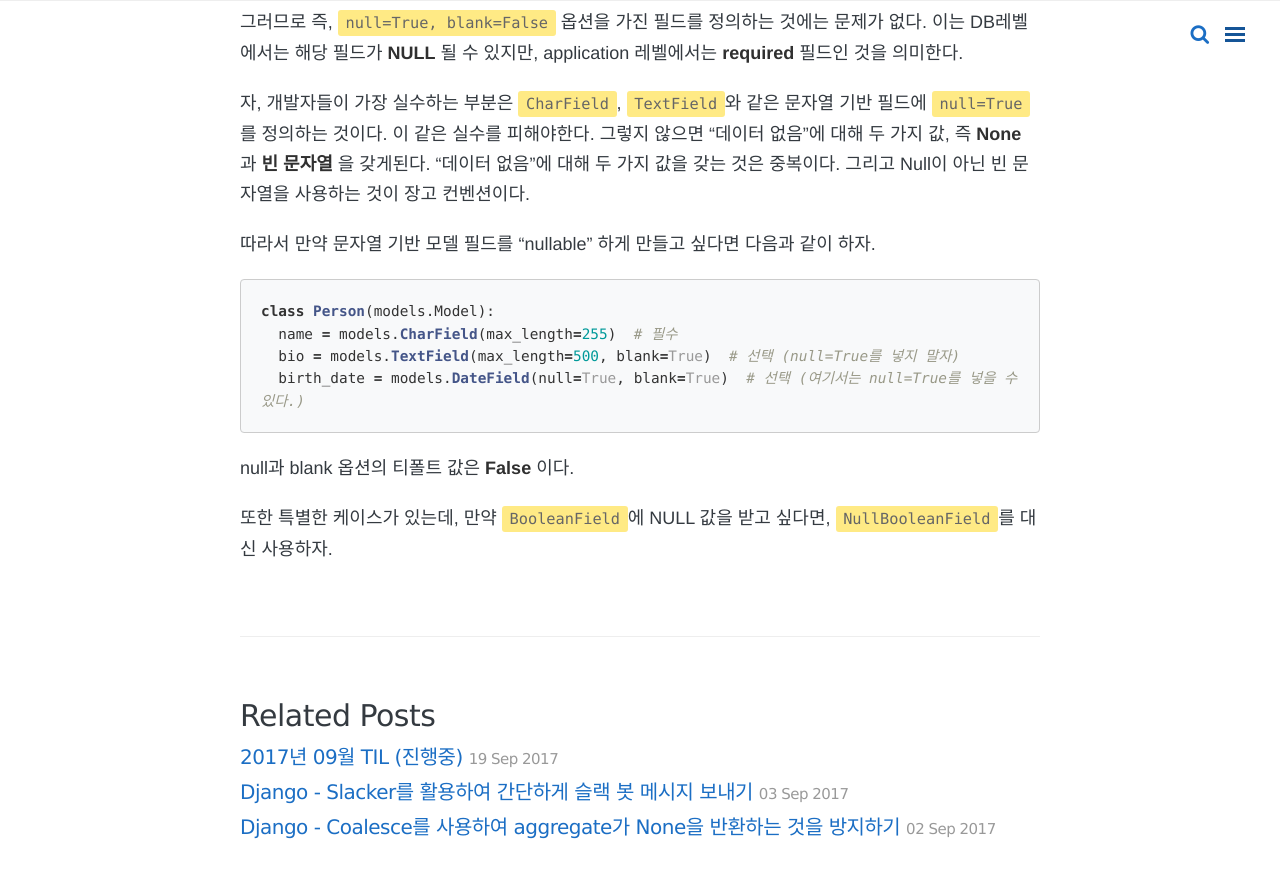
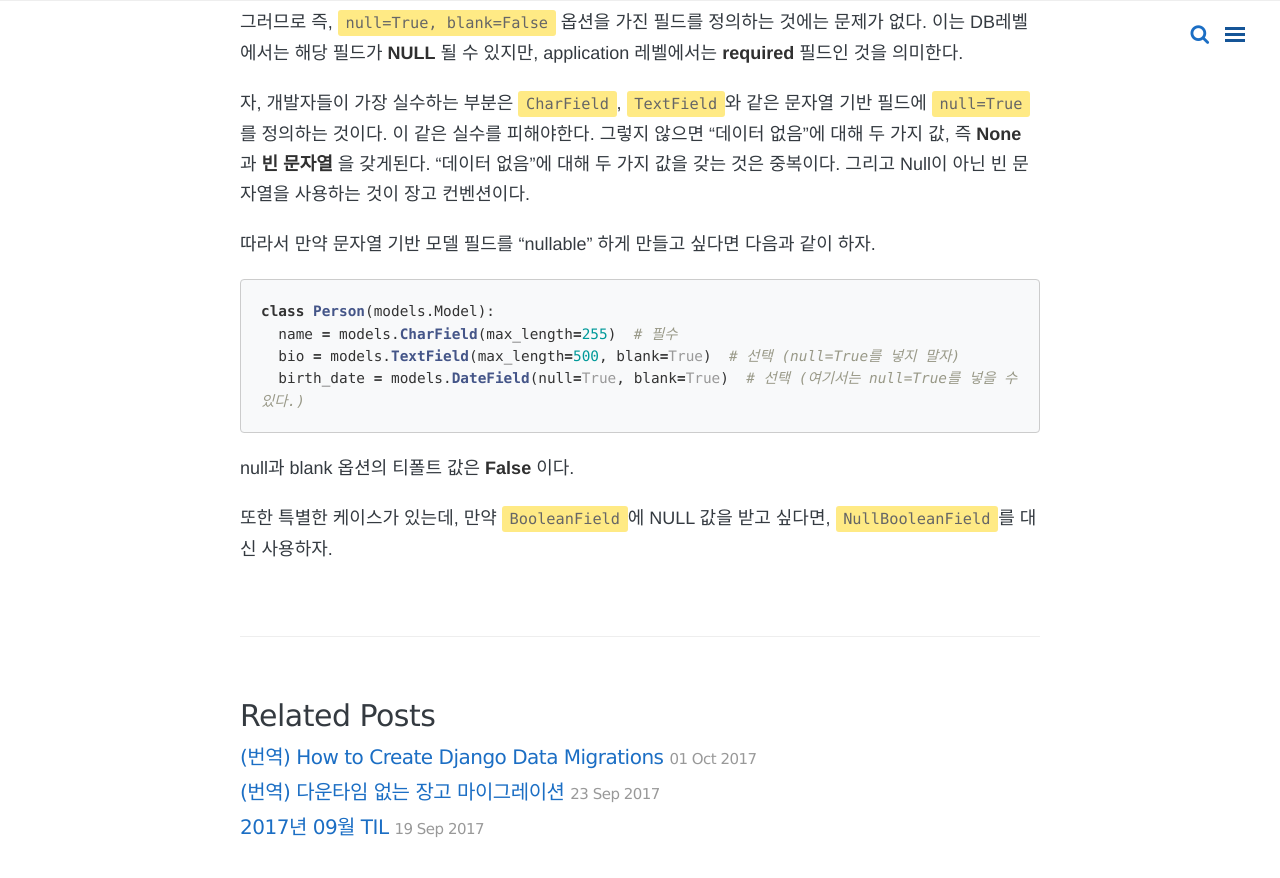
Before and after one commit to wayhome25/wayhome25.github.io, a Jekyll site: the page built from _posts/Django/2017-09-23-django-blank-null.md, in a window 1280 px wide and 900 px high, scrolled down 1063 px. Shown: the top 878 px of the window. Built offline with Jekyll 4.4.1, drawn with Linux system fonts in a browser that asks for light colours; nearby versions of some CDN libraries; comment, search, counter and statistics services are not loaded; some of the changed lines change nothing that is shown; some of the changed text lies outside the part shown.

Commit message:
add blog post

````diff
--- a/_posts/Django/2017-09-23-django-blank-null.md
+++ b/_posts/Django/2017-09-23-django-blank-null.md
@@ -2,7 +2,7 @@
 layout: post
 title: (번역) Django Tips &#35;8 Blank or Null?
 category: Django
-tags: [django, slack, bot, 슬랙]
+tags: [django, model, blank, null, field, migration]
 comments: true
 ---
 <br>
--- /dev/null
+++ b/_posts/Django/2017-09-23-django-migrations-without-downtime.md
@@ -0,0 +1,66 @@
+---
+layout: post
+title: (번역) 다운타임 없는 장고 마이그레이션
+category: Django
+tags: [django, model, field, migration]
+comments: true
+---
+
+[Django Migrations without Downtime](https://gist.github.com/majackson/493c3d6d4476914ca9da63f84247407b) 번역글입니다.
+
+아래의 지침은 장고 마이그레이션을 수행할 때 실제 운영중인 웹 서비스가 다운되지 않도록 하기 위한 절차이다.
+이는 명시적으로 수동으로 수행되며, 자동 배포 프로세스의 일부가 아님을 밝혀둔다.
+
+## 필드 혹은 테이블 추가
+
+### null을 허용하는 필드 혹은 새로운 테이블 추가
+1. 새로운 모델 혹은 컬럼을 추가한다.
+2. 로컬에서 모델 마이그레이션을 수행한다.
+3. 2개의 분리된 풀리퀘스트를 만든다. 하나는 모델 변경사항을 포함하고, 다른 하나는 새롭게 수행된 마이그레이션을 포함한다. 모델 변경 마이그레이션은 오직 모델 변경 코드만 포함해야하며, 변경한 모델을 활용한 다른 추가적인 코드를 포함해서는 안된다.
+4. 마이그레이션 풀리퀘스트를 머지하고 배포한다.
+5. 프로덕션 DB에서 새로운 마이그레이션을 수행한다. 프로덕션 모델 코드가 거기에 있지 않을 것으로 기대하지 않는다면, 추가되는 필드는 프로덕션 DB에서 문제를 일으키지 않을 것이다.
+6. 모델변경 풀리퀘스트를 머지한다.
+7. 모델변경사항을 포함한 코드를 배포한다. 이전에 작성한 컬럼/테이블에서 심리스하게 읽기 작업을 수행한다.
+
+### NOT NULL 필드 추가
+null을 허용하지 않는 필드를 추가하기 위해서 위의 절차를 먼저 수행해야한다. 그리고 아래의 추가적인 작업을 수행한다.
+
+1. null=False로 모델을 수정한다. 또한 당신이 NOT NULL로 변경하는 필드에 절대로 Node을 추가하거나 업데이트하지 않도록 한다.
+2. 변경사항에 대해서 마이그레이션을 수행한다.
+3. 2개의 분리된 풀리퀘스트를 만든다. 하나는 모델 변경을 위해서, 다른 하나는 마이그레이션을 위한 것이다.
+4. 모델 변경 풀리퀘스트를 머지하고 배포한다.
+5. 마이그레이션 풀리퀘스트를 머지한다.
+6. 프로덕션 DB에서 마이그레이션을 수행한다.
+
+`아주 큰 사이즈의 테이블에 NOT NULL 컬럼을 추가할 때`
+
+장고 마이그레이션은 NOT NULL 필드를 추가할 때 디폴트 값을 추가하도록 강요할 것이다. 해당 값은 마이그레이션을 수행시 빈 컬럼을 채우기 위해서 사용된다. 이와 같은 업데이트 절차는 마이그레이션이 끝날 때까지 postgres 테이블이 쓰기 작업을 수행하지 못하도록 잠근다. 비교적 작은 사이즈의 테이블 (10만개 row 이하)은 괜찮다. 하지만 아주 큰 테이블은 문제가 될 수 있다. 왜냐하면 테이블락은 마이그레이션이 완료되는 동안 요청을 실행하는 것을 막을 수 있기 때문이다. 이러한 이유로 특히 큰 테이블에는 새로운 필드를 null을 허용하도록 하는 것을 검토해 볼 수 있다. 이는 어플리케이션 코드에서는 비용이 들지만, 요청에 응답하지 못하게 되는 것보다는 더 나을 것이다.
+
+---
+
+## 필드 혹은 테이블 삭제
+
+### null을 허용하는 필드 혹은 테이블 삭제
+본질적으로 추가 작업과 동일하지만 순서가 약간 다르다.
+
+1. 어플리케이션 코드에서 삭제할 모델 혹은 컬럼을 사용하는 부분을 삭제한다.
+2. 삭제할 모델/컬럼이 남아 있지만, 코드에서 해당 부분을 사용하는 곳이 없는 버전을 먼저 배포한다.
+3. 너의 어플리케이션 코드에서 해당 모델 혹은 컬럼을 삭제한다.
+4. 삭제 마이그레이션을 수행한다.
+5. 모델 수정 풀리퀘스트를 머지한다.
+6. 모델 변경사항이 포함된 코드를 배포한다. 삭제될 부분을 참고함으로써 발생하는 에러가 없는지 확인한다.
+7. 마이그레이션 풀리퀘스트를 머지한다.
+8. 마이그레이션이 포함된 코드를 배포한다.
+9. 프로덕션 DB에서 명시적으로 바이그레이션을 수행한다.
+
+### NOT NULL 필드 삭제
+NOT NULL 필드를 삭제하기 위해서 당신은 먼저 null을 허용하는 필드로 마이그레이션을 해아한다. 그리고 위의 null을 허용하는 필드를 삭제할 때와 같은 절차를 수행한다. NOT NULL 필드를 null을 허용하는 필드로 변경하는 절차는 아래와 같다.
+
+1. 필드 null=True로 변경한다.
+2. 변경사항 적용을 위해서 마이그레이션을 수행한다.
+3. 2개의 분리된 풀리퀘스트를 만든다. 하나는 모델 변경을 위해서, 다른 하나는 마이그레이션을 위한 것이다.
+4. 마이그레이션 풀리퀘스트를 머지하고 배포한다.
+5. 프로덕션 DB에서 마이그레이션을 수행한다.
+6. 모델 변경 코드를 머지하고 배포한다.
+
+위 작업을 수행한 이후에 null을 허용하는 필드를 삭제할 때와 같은 절차를 수행한다.
--- /dev/null
+++ b/_posts/Django/2017-10-01-how-to-create-django-data-migrations.md
@@ -0,0 +1,272 @@
+---
+layout: post
+title: (번역) How to Create Django Data Migrations
+category: Django
+tags: [django, model, blank, null, field, migration, slug]
+comments: true
+---
+<br>
+
+> 장고를 공부하면서 많은 도움을 받고 있는 [simple is better than complex](https://simpleisbetterthancomplex.com/)의 [Django Tips #8 Blank or Null?](https://simpleisbetterthancomplex.com/tips/2016/07/25/django-tip-8-blank-or-null.html) 번역글입니다. 기분좋게 선뜻 번역을 허락해준 [Vitor](https://github.com/vitorfs)에게 감사드립니다.
+
+<br>
+![featured-data-migrations](https://i.imgur.com/wZaNGfm.jpg)
+(Picture: https://www.pexels.com/photo/administration-articles-bank-black-and-white-261949/)
+<br>
+
+데이터 마이그레이션은 스키마와 함께 DB의 데이터를 변경하는 편리한 방법이다. 장고는 의존성과 실행순서를 기록하고 주어진 데이터 마이그레이션이 이미 어플리케이션에 적용되었는지 확인한다.
+
+일반적인 데이터 마이그레이션의 사용 케이스는 not-nullable인 새로운 필드를 추가할 때이다. 혹은 어떤 것의 캐시된 카운트를 저장하는 필드를 생성하거나 할 때 우리는 새로운 필드를 생성하고 초기 카운트 값을 추가할 수 있다.
+
+이 포스트에서는 당신의 필요를 충족시키기 위해서 쉽게 확장하고 수정할 수 있는 간단한 예시를 살펴보려고 한다.
+
+---
+
+# Data Migrations
+
+**blog** 라는 이름의 앱이 프로젝트의 `INSTALLED_APPS`에 설정되어 있다고 가정하자.
+**blog** 는 아래와 같은 모델을 갖고 있다.
+
+**blog/models.py**
+
+```python
+from django.db import models
+
+class Post(models.Model):
+    title = models.CharField(max_length=255)
+    date = models.DateTimeField(auto_now_add=True)
+    content = models.TextField()
+
+    def __str__(self):
+        return self.title
+```
+
+어플리케이션은 이미 Post 모델을 사용하고 있으며, 프로덕션에서는 이미 많은 양의 데이터를 보유하고 있다.
+
+| id  | title  | date  |  content |
+|---|---|---|---|
+|1   |How to Render Django Form Manually   |2017-09-26 11:01:20.547000   |[...]   |
+|2  |How to Use Celery and RabbitMQ with Django   |2017-09-26 11:01:39.251000	   |[...]   |
+|3  |How to Setup Amazon S3 in a Django Project   |2017-09-26 11:01:49.669000   |[...]   |
+|4  |How to Configure Mailgun To Send Emails in a Django Project   |2017-09-26 11:02:00.131000   |[...]   |
+
+
+자, 이제 **slug** 라는 이름의 새로운 필드를 추가하고, blog의 새로운 url을 구성하는데 사용한다고 해보자. **slug** 필드는 **unique** 하고 **not null** 인 필드이다.
+
+일반적으로 새로운 필드를 생성할 때는 `null=True` 혹은 `default` 값을 함께 추가한다. `default` 파라미터로 문제를 해결할 수 없다면, 우선은 `null=True`로 필드를 정의하고, 데이터 마이그레이션을 생성한다. 그리고  `null=False` 필드 옵션을 추가한 새로운 마이그레이션을 생성한다.
+
+우리는 아래와 같이 해볼 수 있다.
+
+**blog/models.py**
+
+```python
+from django.db import models
+
+class Post(models.Model):
+    title = models.CharField(max_length=255)
+    date = models.DateTimeField(auto_now_add=True)
+    content = models.TextField()
+    slug = models.SlugField(null=True)
+
+    def __str__(self):
+        return self.title
+```
+
+마이그레이션을 생성한다.
+
+```shell
+python manage.py makemigrations blog
+
+Migrations for 'blog':
+  blog/migrations/0002_post_slug.py
+    - Add field slug to post
+```
+
+적용한다.
+
+```shell
+python manage.py migrate blog
+
+Operations to perform:
+  Apply all migrations: blog
+Running migrations:
+  Applying blog.0002_post_slug... OK
+```
+
+이 시점에 데이터베이스는 이미 slug 컬럼을 갖게된다.
+
+| id  | title  | date  |  content | slug |
+|---|---|---|---|---|
+|1   |How to Render Django Form Manually   |2017-09-26 11:01:20.547000   |[...]   | (null) |
+|2  |How to Use Celery and RabbitMQ with Django   |2017-09-26 11:01:39.251000	   |[...]   | (null) |
+|3  |How to Setup Amazon S3 in a Django Project   |2017-09-26 11:01:49.669000   |[...]   | (null) |
+|4  |How to Configure Mailgun To Send Emails in a Django Project   |2017-09-26 11:02:00.131000   |[...]   | (null) |
+
+아래 명령어로 empty 마이그레이션을 생성한다.
+
+```shell
+python manage.py makemigrations blog --empty
+
+Migrations for 'blog':
+  blog/migrations/0003_auto_20170926_1105.py
+```
+
+이제 **blog/migrations/0003_auto_20170926_1105.py** 파일을 확인하면 아래와 같은 내용을 포함하고 있다.
+
+**blog/migrations/0003_auto_20170926_1105.py**
+
+```python
+# -*- coding: utf-8 -*-
+# Generated by Django 1.11.5 on 2017-09-26 11:05
+from __future__ import unicode_literals
+
+from django.db import migrations
+
+
+class Migration(migrations.Migration):
+
+    dependencies = [
+        ('blog', '0002_post_slug'),
+    ]
+
+    operations = [
+    ]
+```
+
+이 파일에 `RunPython` 명령어로 실행되는 함수를 생성할 수 있다.
+
+**blog/migrations/0003_auto_20170926_1105.py**
+
+```python
+# -*- coding: utf-8 -*-
+# Generated by Django 1.11.5 on 2017-09-26 11:05
+from __future__ import unicode_literals
+
+from django.db import migrations
+from django.utils.text import slugify
+
+
+def slugify_title(apps, schema_editor):
+    '''
+    We can't import the Post model directly as it may be a newer
+    version than this migration expects. We use the historical version.
+    '''
+    Post = apps.get_model('blog', 'Post')
+    for post in Post.objects.all():
+        post.slug = slugify(post.title)
+        post.save()
+
+
+class Migration(migrations.Migration):
+
+    dependencies = [
+        ('blog', '0002_post_slug'),
+    ]
+
+    operations = [
+        migrations.RunPython(slugify_title),
+    ]
+```
+
+위의 예시에서 우리는 `slugify` 유틸리티 함수를 사용하며 이는 string을 파라미터로 받고 이를 slug로 변환한다. 아래의 예를 살펴보자.
+
+```python
+
+from django.utils.text import slugify
+
+slugify('Hello, World!')
+'hello-world'
+
+slugify('How to Extend the Django User Model')
+'how-to-extend-the-django-user-model'
+```
+
+어쨌든 데이터 마이그레이션을 생성하기 위한 `RunPython` 메소드에 의해서 사용된 이 함수는 **apps, schema_editor** 2가지 파라미터를 받는다. `RunPython`은 해당 파라미터를 제공한다.또한 `apps.get_model('app_name', 'model_name')` 메소드를 사용하여 모델을 import 하는 것을 기억하자.
+
+일반적인 모델 마이그레이션과 동일하게 파일을 저장하고 마이그레이션을 실행한다.
+
+```shell
+python manage.py migrate blog
+Operations to perform:
+  Apply all migrations: blog
+Running migrations:
+  Applying blog.0003_auto_20170926_1105... OK
+```
+
+이제 데이터베이스를 확인하면
+
+| id  | title  | date  |  content | slug |
+|---|---|---|---|---|
+|1   |How to Render Django Form Manually   |2017-09-26 11:01:20.547000   |[...]   |how-to-render-django-form-manually |
+|2  |How to Use Celery and RabbitMQ with Django   |2017-09-26 11:01:39.251000	   |[...]   |how-to-use-celery-and-rabbitmq-with-django |
+|3  |How to Setup Amazon S3 in a Django Project   |2017-09-26 11:01:49.669000   |[...]   | 	how-to-setup-amazon-s3-in-a-django-project |
+|4  |How to Configure Mailgun To Send Emails in a Django Project   |2017-09-26 11:02:00.131000   |[...]   |how-to-configure-mailgun-to-send-emails-in-a-django-project |
+
+
+모든 **POST** 엔트리가 값을 갖고 있고, 이제 안전하게 필드옵션을 `null=True`에서 `null=False`로 변경할 수 있다. 그리고 모든 값이 unique 하기 때문에 `unique=True` flag를 추가할 수 있다.
+
+모델을 변경하자
+
+**blog/models.py**
+
+```python
+from django.db import models
+
+class Post(models.Model):
+    title = models.CharField(max_length=255)
+    date = models.DateTimeField(auto_now_add=True)
+    content = models.TextField()
+    slug = models.SlugField(null=False, unique=True)
+
+    def __str__(self):
+        return self.title
+```
+
+마이그레이션 생성
+
+```shell
+python manage.py makemigrations blog
+```
+
+이번에는 아래와 같은 메시지가 나온다.
+
+```
+You are trying to change the nullable field 'slug' on post to non-nullable without a default; we can't do that
+(the database needs something to populate existing rows).
+Please select a fix:
+ 1) Provide a one-off default now (will be set on all existing rows with a null value for this column)
+ 2) Ignore for now, and let me handle existing rows with NULL myself (e.g. because you added a RunPython or RunSQL
+ operation to handle NULL values in a previous data migration)
+ 3) Quit, and let me add a default in models.py
+Select an option:
+```
+
+옵션 2를 선택하자
+
+```shell
+Migrations for 'blog':
+  blog/migrations/0004_auto_20170926_1422.py
+    - Alter field slug on post
+```
+
+이제 안전하게 마이그레이션을 적용할 수 있다.
+
+```shell
+python manage.py migrate blog
+Operations to perform:
+  Apply all migrations: blog
+Running migrations:
+  Applying blog.0004_auto_20170926_1422... OK
+```
+
+---
+
+# 결론
+
+데이터 마이그레이션은 종종 까다로운 일이다. 당신의 프로젝트에 데이터 마이그레이션을 생성할 때, 항상 프로덕션의 데이터를 먼저 검사해야한다. 내가 예시에서 사용한 **slugify_title** 은 약간 나이브한 편이다. 왜냐하면 큰 데이터에서는 중복된 타이틀이 생성될 수 있기 때문이다. 데이터 마이그레이션을 스테이지 환경에서 먼저 테스트 함으로써 프로덕션에서의 문제를 피할 수 있다.
+
+당신이 도입하려는 변경사항이 잘 통제되고 있다고 느끼려면 step-by-step으로 진행하는 것이 중요하다. 간단한 데이터 마이그레이션을 위해서 내가 생성한 3개의 마이그레이션 파일을 참고하자.
+
+보시다시피 이러한 마이그레이션을 만드는 것은 쉬운 편이고 매우 유연하다. 당신은 외부의 텍스트 파일을 로드해서 새로운 열에 데이터를 추가할 수도 있을 것이다.
+
+이 블로그 포스팅에 사용된 소스코드는 Github에서 확인할 수 있다. https://github.com/sibtc/data-migrations-example
--- a/_posts/TIL(Today I Learned)/2017-09-19-TIL.md
+++ b/_posts/TIL(Today I Learned)/2017-09-19-TIL.md
@@ -1,6 +1,6 @@
 ---
 layout: post
-title: 2017년 09월 TIL (진행중)
+title: 2017년 09월 TIL
 category: TIL (Today I Learned)
 permalink: /til/:year/:month/:day/:title/
 tags: [TIL, 학습과정]
@@ -56,14 +56,17 @@
   - Auto Scaling[http://docs.aws.amazon.com/ko_kr/autoscaling/latest/userguide/WhatIsAutoScaling.html]를 활용하여 일정 조건을 충족하면 자동으로 EC2 인스턴스를 추가하고 삭제
   - ab 테스트를 통해서 부하를 전달하고 top을 통해서 서버부하를 확인, Auto scaling 동작 확인
 - [초보를 위한 도커 안내서](https://subicura.com/2017/01/19/docker-guide-for-beginners-1.html) 자료를 읽었다.
--
+- [DTI(총부채상환비율)](http://peregrinatio.tistory.com/18)에 대한 글을 읽었다.
 
 ### 학습
 - 두숟갈스터디
-  - [Two Scoops of Django](http://www.aladin.co.kr/shop/wproduct.aspx?ItemId=88857020)18장, 19장 내용을 공부했다.
+  - [Two Scoops of Django](http://www.aladin.co.kr/shop/wproduct.aspx?ItemId=88857020) 18-20장 내용을 공부했다.
   - 18장 장고 코어 모듈을 교체할 때 주의점
   - 19장 장고 어드민 이용하기
-- React 기초
+  - 20장 장고의 사용자 모델 다루기
+- React 기초를 공부하고 튜토리얼을 따라서 간단한 [리엑트 페이지](https://wayhome25.github.io/react_basic/)를 만들어보았다. API를 통해서 받은 자원을 프론트엔드에서 어떻게 표현하는지 아주 간단하게라도 이해할 수 있어서 좋았다.
   - stateless functional components
   - component state, setState
   - PropTypes
+  - async, await
+- AWS, 독커를 사용한 배포를 공부하고 있는데 설정이 복잡해서 몇번씩 시도만 하고 중간에 멈추길 반복하고 있다. 방향을 바꿔서 아주 간단한 것부터 다시 해봐야지.
````
